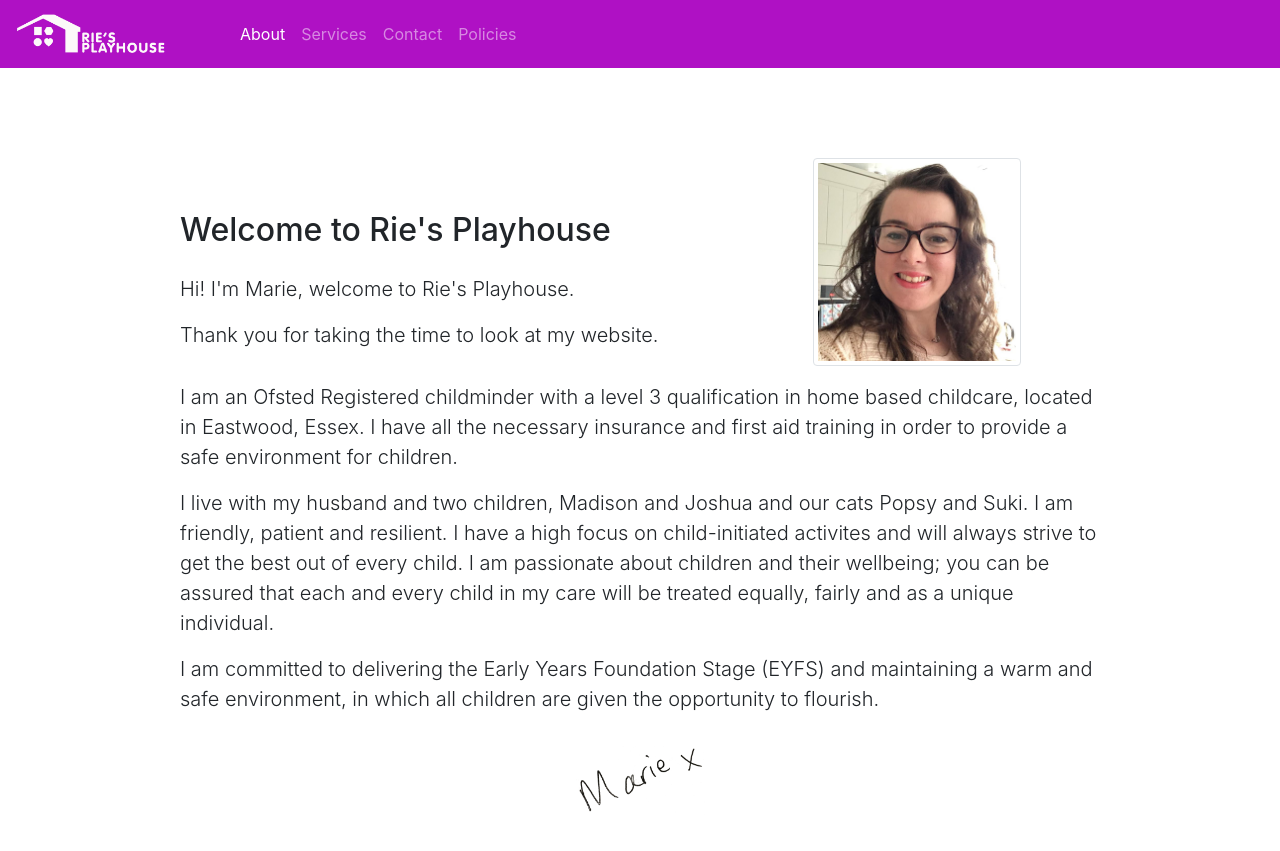
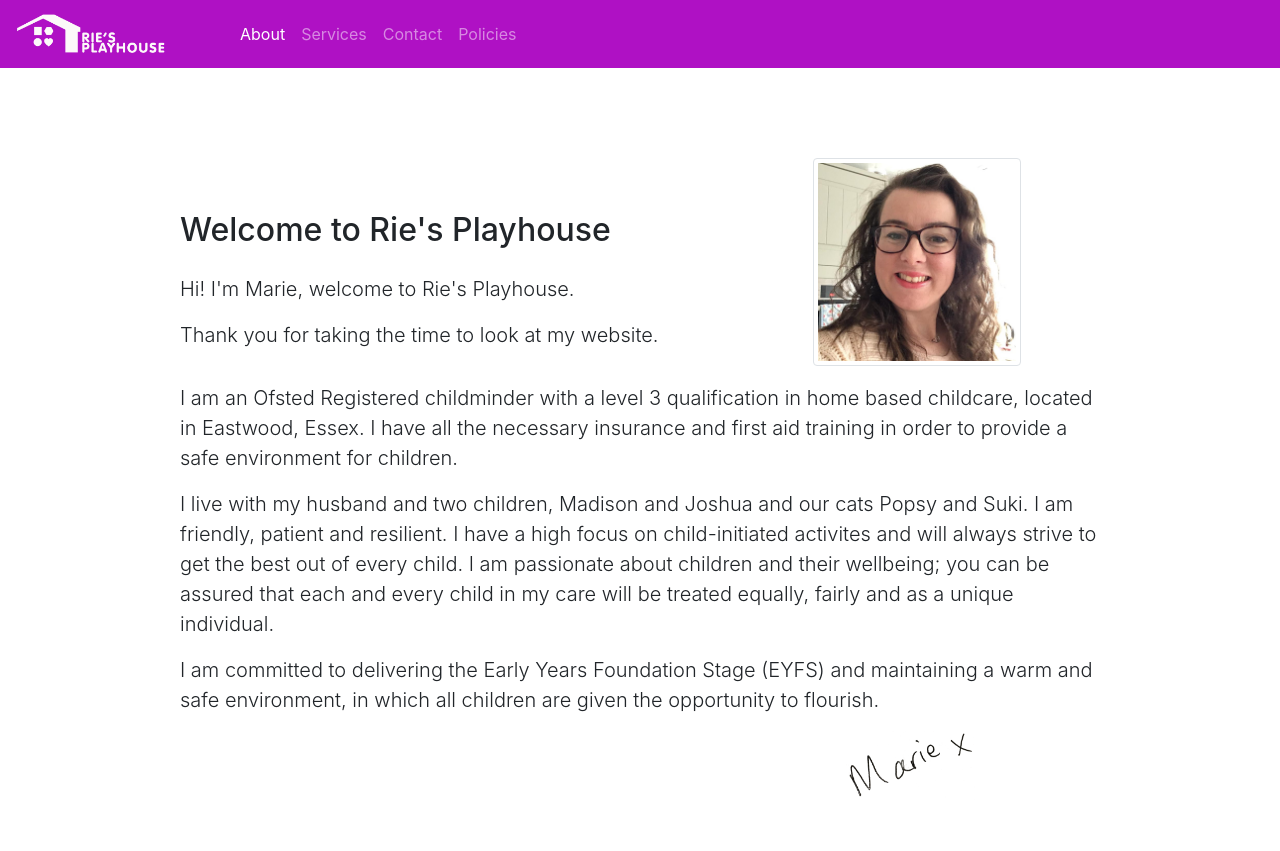
Before and after one commit to keith-smale/ries-playhouse, a Jekyll site: the page built from index.html, in a window 1280 px wide and 900 px high. Shown: the top 851 px of the window. Built offline with Jekyll 4.4.1, drawn with Linux system fonts in a browser that asks for light colours.

Commit message:
adjusted layout

```diff
--- a/index.html
+++ b/index.html
@@ -6,21 +6,23 @@
         <div class="row">
             <div class="col-lg-10 mx-auto">
                 <div class="row">
-                    <div class="d-flex flex-column justify-content-end col-8">
+                    <div class="d-flex flex-column justify-content-end col-md-8">
                         <h2 class="pb-3">Welcome to Rie's Playhouse</h2>
                         <p class="lead">Hi! I'm Marie, welcome to Rie's Playhouse.</p>
                         <p class="lead">Thank you for taking the time to look at my website.</p>
                     </div>
-                    <div class="col-3"><img class="img-thumbnail img-fluid" src="assets/img/marie_about.jpg" alt="Marie"></div>
-                    <div class="col-1"></div>
+                    <div class="col-md-3 d-flex align-items-center justify-content-center"><img class="img-thumbnail d-none d-md-block" src="assets/img/marie_about.jpg" alt="Marie"></div>
+                    <div class="col-md-3 d-flex align-items-center justify-content-center"><img class="img-thumbnail w-50 d-md-none" src="assets/img/marie_about.jpg" alt="Marie"></div>
+                    <div class="col-1 d-none d-lg-block"></div>
                 </div>
                 <p class="lead pt-3">I am an Ofsted Registered childminder with a level 3 qualification in home based childcare, located in Eastwood, Essex. I have all the necessary insurance and first aid training in order to provide a safe environment for children.</p>
                 <p class="lead">I live with my husband and two children, Madison and Joshua and our cats Popsy and Suki. I am friendly, patient and resilient. I have a high focus on child-initiated activites and will always strive to get the best out of every child. I am passionate about children and their wellbeing; you can be assured that each and every child in my care will be treated equally, fairly and as a unique individual.</p>
                 <p class="lead">I am committed to delivering the Early Years Foundation Stage (EYFS) and maintaining a warm and safe environment, in which all children are given the opportunity to flourish.</p>
             </div>
         </div>
-        <div class="row justify-content-center pt-3">
-            <img class="" src="assets/img/rie_sign.png" alt="Marie Signature" style="height:70px; width:130px;">
+        <div class="row">
+            <div class="col-8"></div>
+            <div class="col-4"><img class="" src="assets/img/rie_sign.png" alt="Marie Signature" style="height:70px; width:130px;">
         </div>
     </div>
 </section>
```
